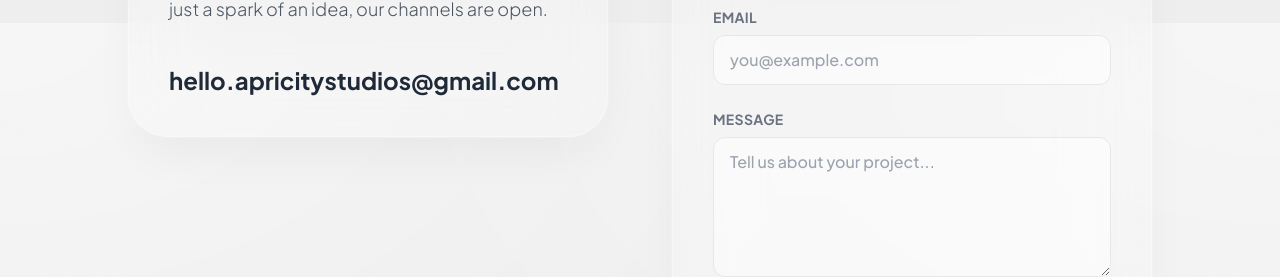
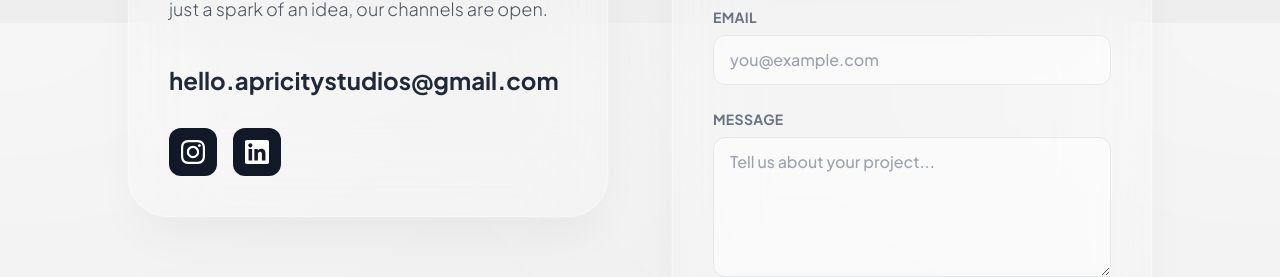
Before and after one commit to b1swass/appricity, a React (Vite) app: page / in a window 1280 px wide. Shown: the part 6377-6654 px from the top of the page. Built offline with nearby package versions, Linux system fonts and the light colour scheme; the HTML template or start-up script is replaced by a standard one.

Commit message:
live link with social media updated

```diff
--- a/src/components/Footer.jsx
+++ b/src/components/Footer.jsx
@@ -75,7 +75,7 @@
                                 </svg>
                             </a>
                             <a
-                                href="#"
+                                href="https://www.instagram.com/apricitystudio.co/?next=%2F"
                                 aria-label="Instagram"
                                 className="w-10 h-10 rounded-lg bg-gray-900 hover:bg-gray-800 flex items-center justify-center text-white transition-all duration-300 hover:scale-110 hover:shadow-lg"
                             >
@@ -88,7 +88,7 @@
                                 </svg>
                             </a>
                             <a
-                                href="#"
+                                href="https://www.linkedin.com/in/apricity-studios-916301396/"
                                 aria-label="LinkedIn"
                                 className="w-10 h-10 rounded-lg bg-gray-900 hover:bg-gray-800 flex items-center justify-center text-white transition-all duration-300 hover:scale-110 hover:shadow-lg"
                             >
--- a/src/components/sections/Contact.jsx
+++ b/src/components/sections/Contact.jsx
@@ -73,8 +73,7 @@
       <div className="container mx-auto px-4">
         <div
           ref={ref}
-          className={`transition-all duration-700 ease-out ${
-            isVisible ? "opacity-100 translate-y-0" : "opacity-0 translate-y-10"
+          className={`transition-all duration-700 ease-out ${isVisible ? "opacity-100 translate-y-0" : "opacity-0 translate-y-10"
             }`}
         >
           <div className="text-center mb-16">
@@ -101,6 +100,35 @@
               >
                 hello.apricitystudios@gmail.com
               </a>
+
+              <div className="flex gap-4 mt-8">
+                <a
+                  href="https://www.instagram.com/apricitystudio.co/?next=%2F"
+                  aria-label="Instagram"
+                  className="w-12 h-12 rounded-xl bg-gray-900 hover:bg-gray-800 flex items-center justify-center text-white transition-all duration-300 hover:scale-110 hover:shadow-lg"
+                >
+                  <svg
+                    className="w-6 h-6"
+                    fill="currentColor"
+                    viewBox="0 0 24 24"
+                  >
+                    <path d="M12 2.163c3.204 0 3.584.012 4.85.07 3.252.148 4.771 1.691 4.919 4.919.058 1.265.069 1.645.069 4.849 0 3.205-.012 3.584-.069 4.849-.149 3.225-1.664 4.771-4.919 4.919-1.266.058-1.644.07-4.85.07-3.204 0-3.584-.012-4.849-.07-3.26-.149-4.771-1.699-4.919-4.92-.058-1.265-.07-1.644-.07-4.849 0-3.204.013-3.583.07-4.849.149-3.227 1.664-4.771 4.919-4.919 1.266-.057 1.645-.069 4.849-.069zm0-2.163c-3.259 0-3.667.014-4.947.072-4.358.2-6.78 2.618-6.98 6.98-.059 1.281-.073 1.689-.073 4.948 0 3.259.014 3.668.072 4.948.2 4.358 2.618 6.78 6.98 6.98 1.281.058 1.689.072 4.948.072 3.259 0 3.668-.014 4.948-.072 4.354-.2 6.782-2.618 6.979-6.98.059-1.28.073-1.689.073-4.948 0-3.259-.014-3.667-.072-4.947-.196-4.354-2.617-6.78-6.979-6.98-1.281-.059-1.69-.073-4.949-.073zm0 5.838c-3.403 0-6.162 2.759-6.162 6.162s2.759 6.163 6.162 6.163 6.162-2.759 6.162-6.163c0-3.403-2.759-6.162-6.162-6.162zm0 10.162c-2.209 0-4-1.79-4-4 0-2.209 1.791-4 4-4s4 1.791 4 4c0 2.21-1.791 4-4 4zm6.406-11.845c-.796 0-1.441.645-1.441 1.44s.645 1.44 1.441 1.44c.795 0 1.439-.645 1.439-1.44s-.644-1.44-1.439-1.44z" />
+                  </svg>
+                </a>
+                <a
+                  href="https://www.linkedin.com/in/apricity-studios-916301396/"
+                  aria-label="LinkedIn"
+                  className="w-12 h-12 rounded-xl bg-gray-900 hover:bg-gray-800 flex items-center justify-center text-white transition-all duration-300 hover:scale-110 hover:shadow-lg"
+                >
+                  <svg
+                    className="w-6 h-6"
+                    fill="currentColor"
+                    viewBox="0 0 24 24"
+                  >
+                    <path d="M20.447 20.452h-3.554v-5.569c0-1.328-.027-3.037-1.852-3.037-1.853 0-2.136 1.445-2.136 2.939v5.667H9.351V9h3.414v1.561h.046c.477-.9 1.637-1.85 3.37-1.85 3.601 0 4.267 2.37 4.267 5.455v6.286zM5.337 7.433c-1.144 0-2.063-.926-2.063-2.065 0-1.138.92-2.063 2.063-2.063 1.14 0 2.064.925 2.064 2.063 0 1.139-.925 2.065-2.064 2.065zm1.782 13.019H3.555V9h3.564v11.452zM22.225 0H1.771C.792 0 0 .774 0 1.729v20.542C0 23.227.792 24 1.771 24h20.451C23.2 24 24 23.227 24 22.271V1.729C24 .774 23.2 0 22.222 0h.003z" />
+                  </svg>
+                </a>
+              </div>
             </div>
 
             <form
@@ -121,8 +149,7 @@
                     name="name"
                     value={formData.name}
                     onChange={handleChange}
-                    className={`w-full rounded-xl border ${
-                      errors.name ? "border-red-400" : "border-gray-200"
+                    className={`w-full rounded-xl border ${errors.name ? "border-red-400" : "border-gray-200"
                       } px-4 py-3 bg-white/50 text-gray-800 focus:outline-none focus:bg-white focus:border-gray-500 focus:shadow-sm transition-all font-medium placeholder-gray-400`}
                     placeholder="Your Name"
                   />
@@ -146,8 +173,7 @@
                     name="email"
                     value={formData.email}
                     onChange={handleChange}
-                    className={`w-full rounded-xl border ${
-                      errors.email ? "border-red-400" : "border-gray-200"
+                    className={`w-full rounded-xl border ${errors.email ? "border-red-400" : "border-gray-200"
                       } px-4 py-3 bg-white/50 text-gray-800 focus:outline-none focus:bg-white focus:border-gray-500 focus:shadow-sm transition-all font-medium placeholder-gray-400`}
                     placeholder="you@example.com"
                   />
@@ -170,8 +196,7 @@
                     name="message"
                     value={formData.message}
                     onChange={handleChange}
-                    className={`w-full rounded-xl border ${
-                      errors.message ? "border-red-400" : "border-gray-200"
+                    className={`w-full rounded-xl border ${errors.message ? "border-red-400" : "border-gray-200"
                       } px-4 py-3 bg-white/50 text-gray-800 focus:outline-none focus:bg-white focus:border-gray-500 focus:shadow-sm transition-all min-h-[140px] font-medium placeholder-gray-400`}
                     placeholder="Tell us about your project..."
                   />
--- a/src/data/projects.js
+++ b/src/data/projects.js
@@ -11,7 +11,7 @@
     color: "bg-gradient-to-br from-gray-700 to-gray-900",
     categories: ["web-development"],
     url: ecom,
-    liveLink: "https://example.com"
+    liveLink: "https://time2flex.netlify.app/"
   },
   {
     title: "Restaurant Website",
@@ -20,7 +20,7 @@
     color: "bg-gradient-to-br from-gray-200 to-gray-400",
     categories: ["web-development", "graphics-branding"],
     url: cafe,
-    liveLink: "https://example.com"
+    liveLink: "https://restaurantorderingandmanagement.netlify.app/"
   },
   {
     title: "Restaurant ordering platform",
@@ -29,7 +29,7 @@
     color: "bg-gradient-to-br from-slate-400 to-slate-600",
     categories: ["motion-graphics-vfx"],
     url: management,
-    liveLink: "https://example.com"
+    liveLink: "https://rnjtrestaurant.vercel.app"
   },
   // {
   //     title: "Fintech Dashboard",
@@ -46,6 +46,6 @@
     color: "bg-gradient-to-br from-zinc-400 to-zinc-600",
     categories: ["mobile-app-development"],
     url: echat,
-    liveLink: "https://example.com"
+    liveLink: "https://chatrnjt.netlify.app"
   },
 ];
```
Lines whose indentation alone changed are shown as unchanged.
